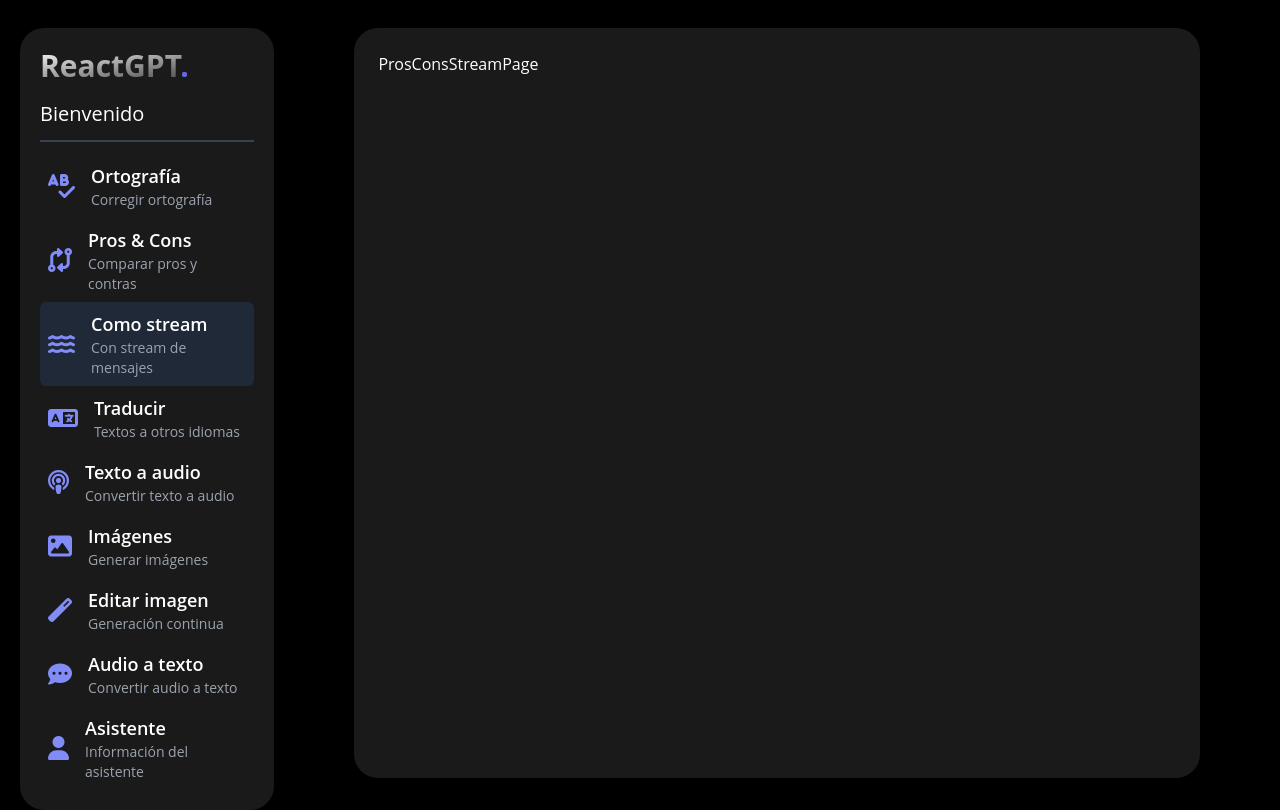
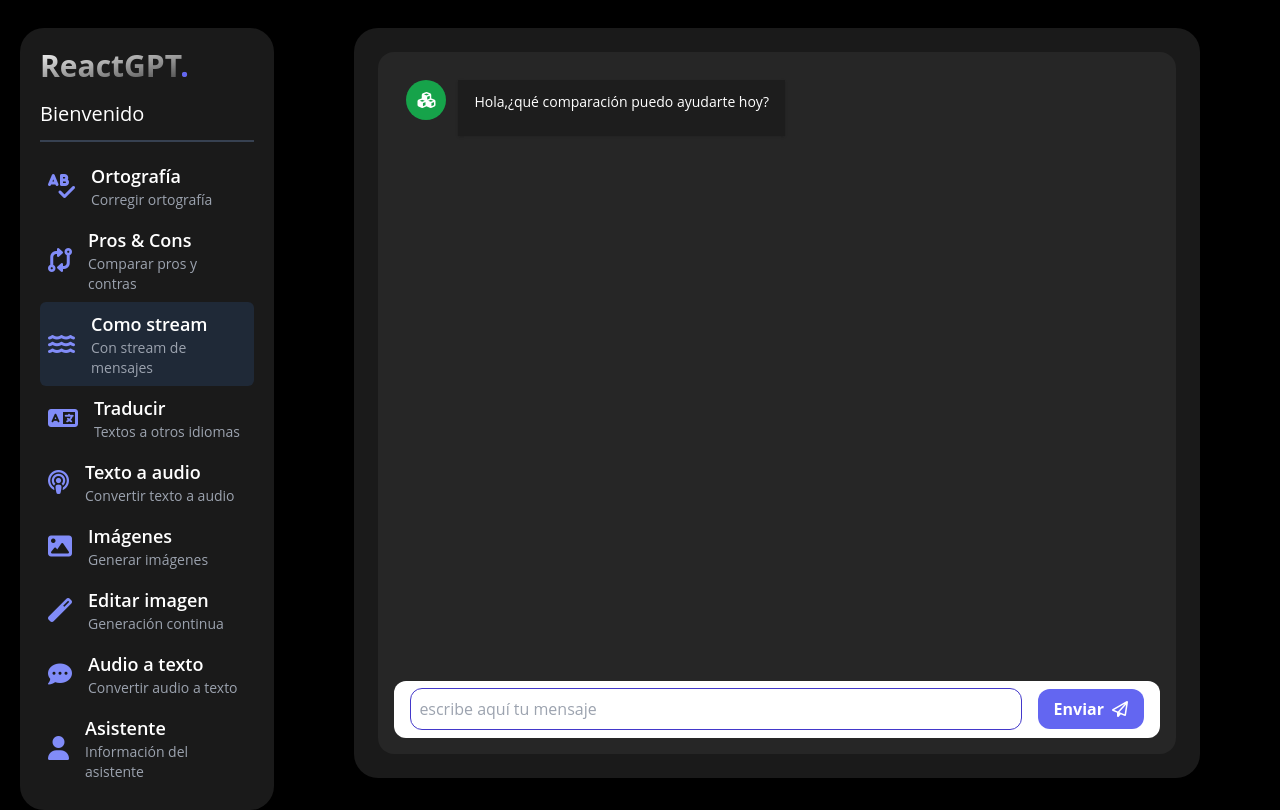
Before and after one commit to UrielBm/gpt-react, a React (Vite) app: page /pros-cons-stream in a window 1280 px wide. Built offline with nearby package versions, Linux system fonts and the light colour scheme.

Commit message:
feature stream pros Cons page

```diff
--- a/src/pages/pros-cons-stream/ProsConsStreamPage.tsx
+++ b/src/pages/pros-cons-stream/ProsConsStreamPage.tsx
@@ -1,5 +1,75 @@
+import { useRef, useState } from "react";
+import GptMessage from "../../components/chat-bubbles/GptMessage";
+import TypingLoader from "../../components/loaders/TypingLoader";
+import TextMessageBox from "../../components/chat-input-boxes/TextMessageBox";
+import MyMessage from "../../components/myMessage/MyMessage";
+import ProsConsStreamUseCase from "../../helpers/ProsConsStreamUseCase";
+
+interface Messages {
+  message: string;
+  isGpt: boolean;
+}
 const ProsConsStreamPage = () => {
-  return <div>ProsConsStreamPage</div>;
+  const abortController = useRef(new AbortController());
+  const isRunning = useRef(false);
+  const [isLoading, setIsLoading] = useState(false);
+  const [mesagges, setMesagges] = useState<Messages[]>([]);
+
+  const handlePostMessages = async (message: string) => {
+    try {
+      if (isRunning.current) {
+        abortController.current.abort();
+        abortController.current = new AbortController();
+      }
+      setIsLoading(true);
+      setMesagges((prev) => [...prev, { message: message, isGpt: false }]);
+
+      const stream = ProsConsStreamUseCase(
+        message,
+        abortController.current.signal
+      );
+      setIsLoading(false);
+
+      setMesagges((prev) => [...prev, { message: "", isGpt: true }]);
+      for await (const streamMessage of stream) {
+        setMesagges((prev) => {
+          const newMessages = [...prev];
+          newMessages[newMessages.length - 1].message = streamMessage;
+          return newMessages;
+        });
+      }
+    } catch (error) {
+      console.log(error);
+    }
+  };
+
+  return (
+    <div className="chat-container">
+      <div className="chat-messages">
+        <div className="grid grid-cols-12 gap-y-2">
+          <GptMessage text="Hola,¿qué comparación puedo ayudarte hoy?" />
+          {mesagges.map((message, index) =>
+            message.isGpt ? (
+              <GptMessage key={index} text={message.message} />
+            ) : (
+              <MyMessage key={index} text={message.message} />
+            )
+          )}
+
+          {isLoading && (
+            <div className="col-start-1 col-end-12">
+              <TypingLoader />
+            </div>
+          )}
+        </div>
+      </div>
+      <TextMessageBox
+        onSendMessage={(message) => handlePostMessages(message)}
+        placeholder="escribe aquí tu mensaje"
+        disabledCorrections={true}
+      />
+    </div>
+  );
 };
 
 export default ProsConsStreamPage;
```
